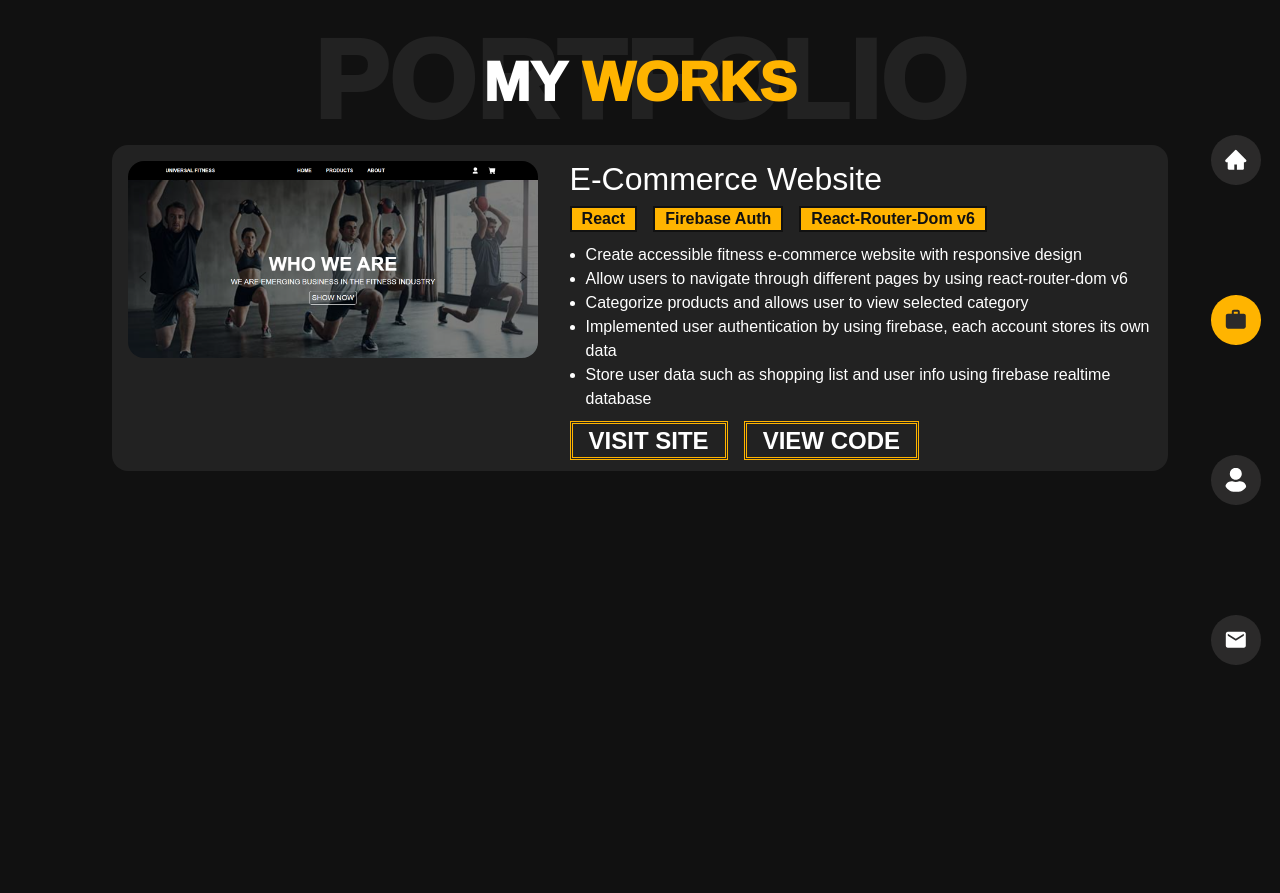
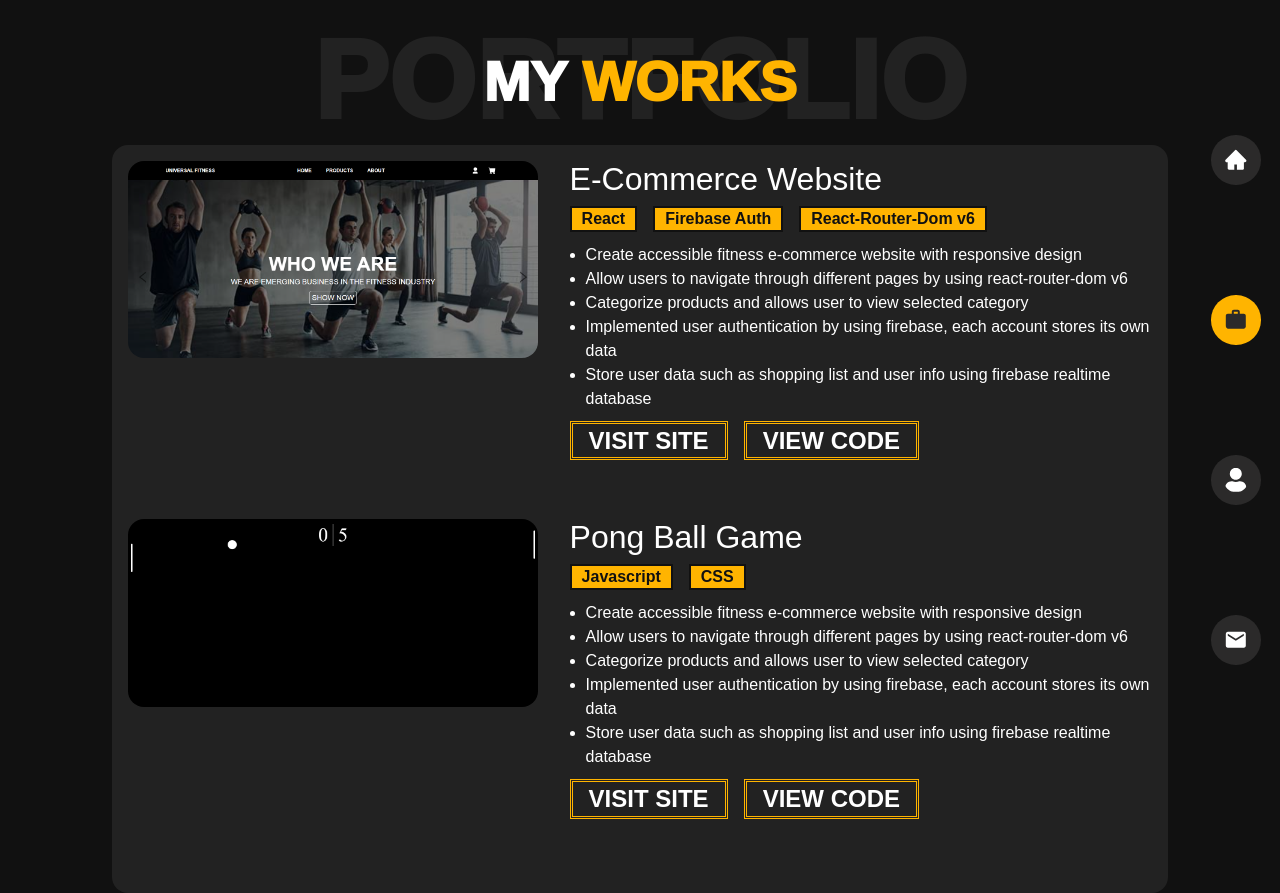
Before and after one commit to ZipengChen1832/WebDev-Portofolio, a React (Create React App) app: page /portfolio in a window 1280 px wide. Before the commit the page ends 800 px from the top, so only its background shows below. Built offline with nearby package versions, Linux system fonts and the light colour scheme.

Commit message:
add pong ball game

```diff
--- a/src/App.css
+++ b/src/App.css
@@ -295,6 +295,7 @@ body {
 #portfolio .project {
   display: grid;
   grid-template-columns: 2fr 3fr;
+  margin-bottom: 4rem;
 }
 
 #portfolio .img-container {
--- a/src/components/Portfolio.jsx
+++ b/src/components/Portfolio.jsx
@@ -32,6 +32,29 @@ export default function Portfolio() {
                     </div>
                 </div>
             </article>
+            <article className='project'>
+                <div className='img-container' onClick={()=>{window.open("https://bcpongballclone.netlify.app/")}}>
+                    <img src='/images/pongball.png' alt='Pong Ball'></img>
+                </div>
+                <div className='desc'>
+                    <div className='title'>Pong Ball Game</div>
+                    <div className='skills'>
+                        <span>Javascript</span>
+                        <span>CSS</span>
+                    </div>
+                    <ul className='features'>
+                        <li>Create accessible fitness e-commerce website with responsive design</li>
+                        <li>Allow users to navigate through different pages by using react-router-dom v6</li>
+                        <li>Categorize products and allows user to view selected category</li>
+                        <li>Implemented user authentication by using firebase, each account stores its own data</li>
+                        <li>Store user data such as shopping list and user info using firebase realtime database</li>
+                    </ul>
+                    <div className='links'>
+                        <span onClick={()=>{window.open("https://bcpongballclone.netlify.app/")}}>Visit Site</span>
+                        <span onClick={()=>{window.open("https://github.com/ZipengChen1832/js-pongballgame")}}>View Code</span>
+                    </div>
+                </div>
+            </article>
         </section>
     </main>
   )
```
Also changed, not shown: public/images/pongball.png (added).
